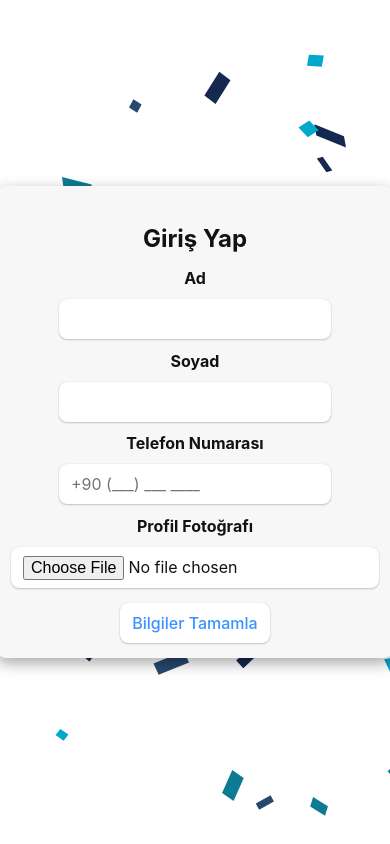
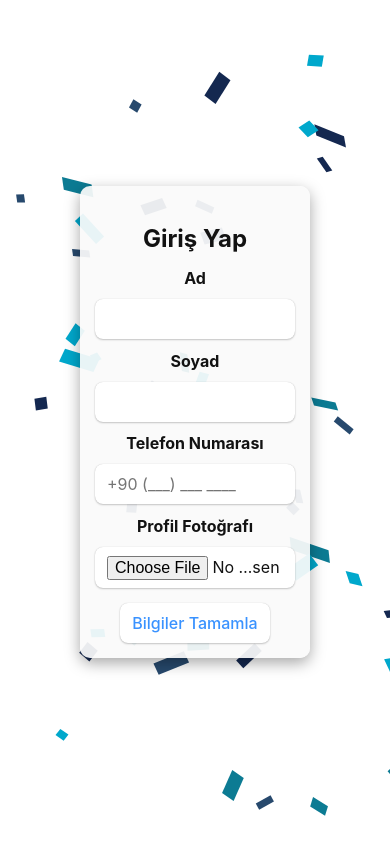
Before and after one commit to thekadiroglu/ReactRouter, a React (Vite) app: page /login in a window 390 px wide. Built offline with nearby package versions, Linux system fonts and the light colour scheme.

Commit message:
Update css

```diff
--- a/src/index.css
+++ b/src/index.css
@@ -447,7 +447,7 @@ min-width: 250px;
   border-radius: 10px;
   padding: 15px;
   box-shadow: rgba(0, 0, 0, 0.35) 0px 5px 15px;
-
+  background-color: rgba(250, 250, 250, 0.93);
 }
 .headerBtn{
   display: flex;
@@ -473,6 +473,11 @@ min-width: 250px;
 .complete-button{
   cursor: pointer;
   margin-top: 15px;
+  transition: 0.3s;
+}
+.complete-button:hover{
+  background-color: #3992ff;
+  color: #fff;
 }
 .userImg{
   display: flex;
@@ -491,4 +496,10 @@ min-width: 250px;
   #sidebar{
     width: 100%;
   }
+  .form{
+    max-width: 250px;
+  }
+  .form input{
+    width: 200px;
+  }
 }
```
